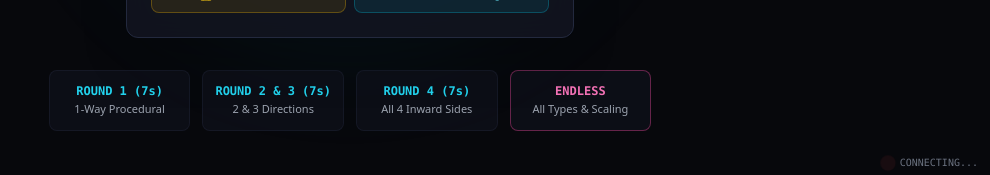
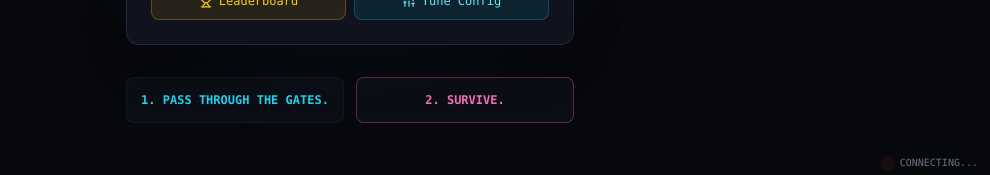
Before and after one commit to CheeseMunch/precision-path, a React (Vite) app in the folder client/: page / in a window 1280 px wide. Shown: the part 622-797 px from the top of the page, without its empty margins (290-1280 px from the left). Built offline with nearby package versions, Linux system fonts and the light colour scheme; no server answers.

Commit message:
Replace bottom 4 lobby chips with 2 chips: Pass through the gates & Survive

```diff
--- a/client/src/components/Lobby.tsx
+++ b/client/src/components/Lobby.tsx
@@ -115,23 +115,13 @@ export const Lobby: React.FC<LobbyProps> = ({
         </div>
       </div>
 
-      {/* Tier Progression Feature Guide */}
-      <div className="mt-8 grid grid-cols-2 md:grid-cols-4 gap-3 max-w-2xl w-full text-center">
-        <div className="p-3 bg-cyber-panel/50 border border-cyber-border/40 rounded-lg">
-          <div className="text-xs font-bold text-cyan-400 font-mono">ROUND 1 (7s)</div>
-          <div className="text-[11px] text-gray-400 mt-0.5">1-Way Procedural</div>
+      {/* Core Rules Chips */}
+      <div className="mt-8 grid grid-cols-2 gap-3 max-w-md w-full text-center">
+        <div className="p-3.5 bg-cyber-panel/50 border border-cyber-border/40 rounded-lg">
+          <div className="text-xs font-bold text-cyan-400 font-mono">1. PASS THROUGH THE GATES.</div>
         </div>
-        <div className="p-3 bg-cyber-panel/50 border border-cyber-border/40 rounded-lg">
-          <div className="text-xs font-bold text-cyan-400 font-mono">ROUND 2 & 3 (7s)</div>
-          <div className="text-[11px] text-gray-400 mt-0.5">2 & 3 Directions</div>
-        </div>
-        <div className="p-3 bg-cyber-panel/50 border border-cyber-border/40 rounded-lg">
-          <div className="text-xs font-bold text-cyan-400 font-mono">ROUND 4 (7s)</div>
-          <div className="text-[11px] text-gray-400 mt-0.5">All 4 Inward Sides</div>
-        </div>
-        <div className="p-3 bg-cyber-panel/50 border border-pink-500/40 rounded-lg">
-          <div className="text-xs font-bold text-pink-400 font-mono">ENDLESS</div>
-          <div className="text-[11px] text-gray-400 mt-0.5">All Types & Scaling</div>
+        <div className="p-3.5 bg-cyber-panel/50 border border-pink-500/40 rounded-lg">
+          <div className="text-xs font-bold text-pink-400 font-mono">2. SURVIVE.</div>
         </div>
       </div>
     </div>
```
